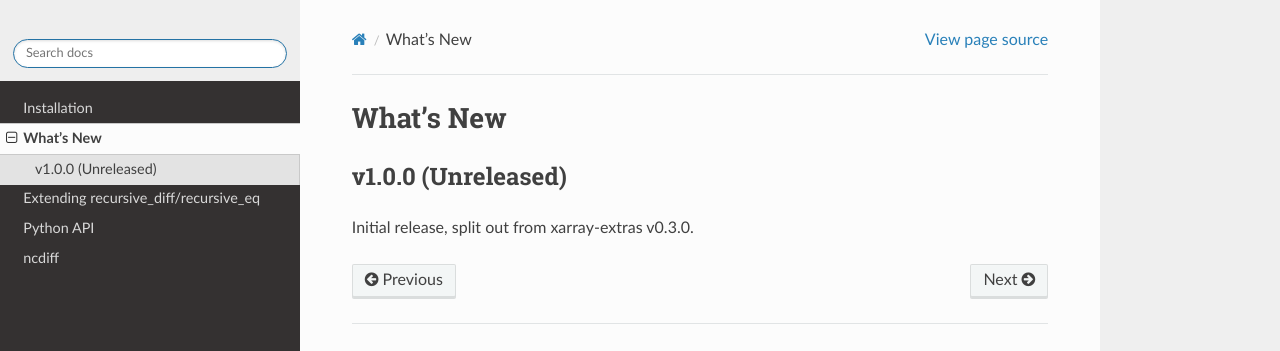
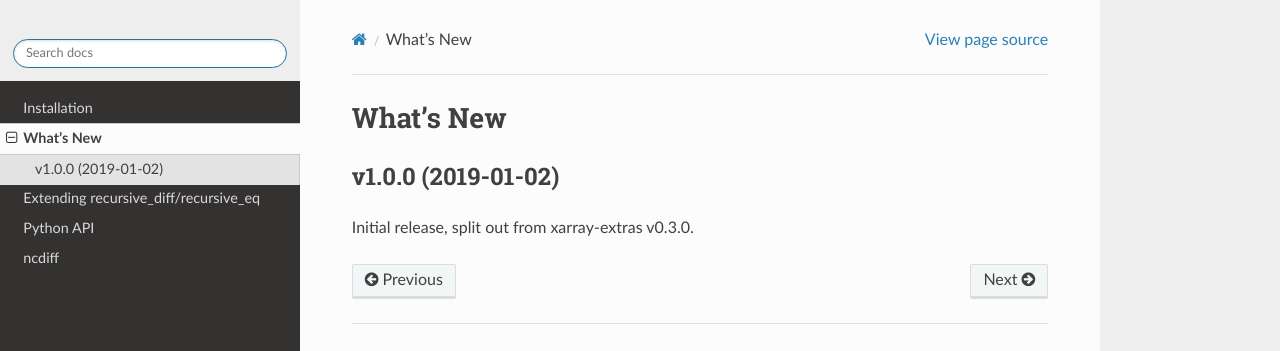
Before and after one commit to crusaderky/recursive_diff, a Sphinx documentation site: the page built from doc/whats-new.rst, in a window 1280 px wide. Shown: the top 351 px of the page. Built offline with Sphinx 7.4.7 and the Read the Docs theme 2.0.0, drawn with Linux system fonts in a browser that asks for light colours; the version number could not be read and is left out.

Commit message:
Release v1.0.0

```diff
--- a/doc/whats-new.rst
+++ b/doc/whats-new.rst
@@ -5,7 +5,7 @@ What's New
 
 .. _whats-new.1.0.0:
 
-v1.0.0 (Unreleased)
+v1.0.0 (2019-01-02)
 -------------------
 
 Initial release, split out from xarray-extras v0.3.0.
--- a/setup.py
+++ b/setup.py
@@ -8,7 +8,7 @@ from setuptools import find_packages, setup
 MAJOR = 1
 MINOR = 0
 MICRO = 0
-ISRELEASED = False
+ISRELEASED = True
 VERSION = '%d.%d.%d' % (MAJOR, MINOR, MICRO)
 QUALIFIER = ''
 
```
